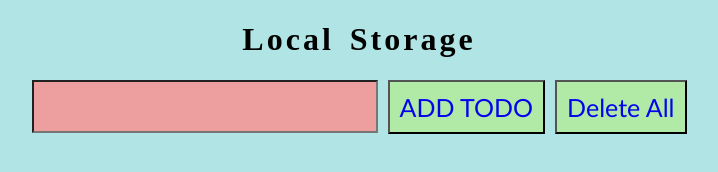
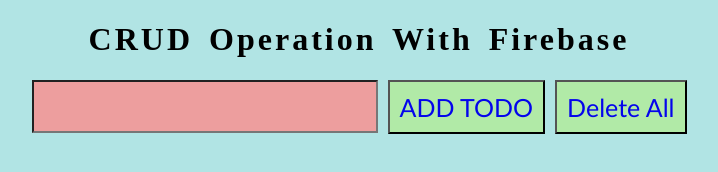
Before and after one commit to Zeeshanakbar444/todo-app-on-firebase-db, a plain HTML site: page index.html in a window 1280 px wide. Shown: the whole page, without its empty margins (281-999 px from the left). Drawn offline with Linux system fonts and the light colour scheme; no server answers.

Commit message:
completed

```diff
--- a/index.html
+++ b/index.html
@@ -10,7 +10,7 @@
 </head>
 
 <body>
-    <h1 class="h1">Local storage</h1>
+    <h1 class="h1">CRUD Operation with firebase</h1>
     <div class="cosntainer">
         <input type="text" id="item">
         <button id="addTodo">ADD TODO</button>
```
